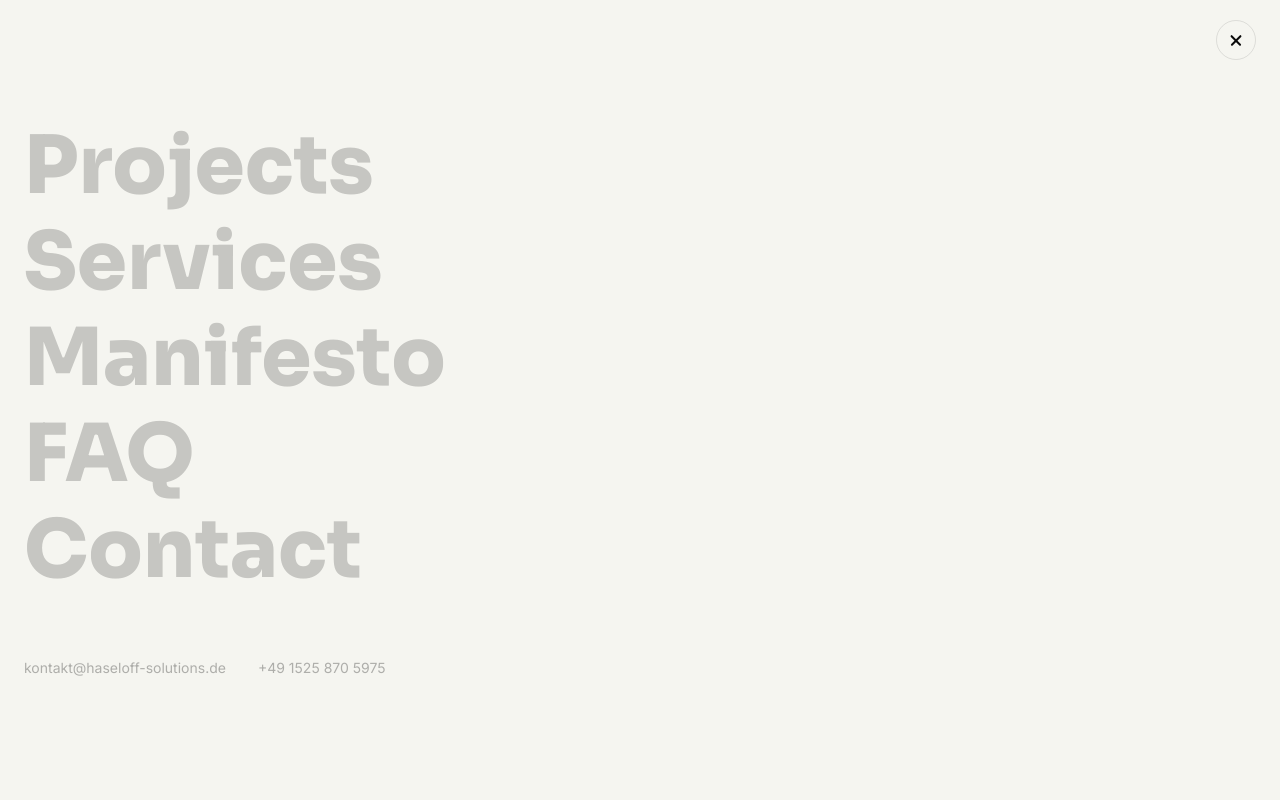
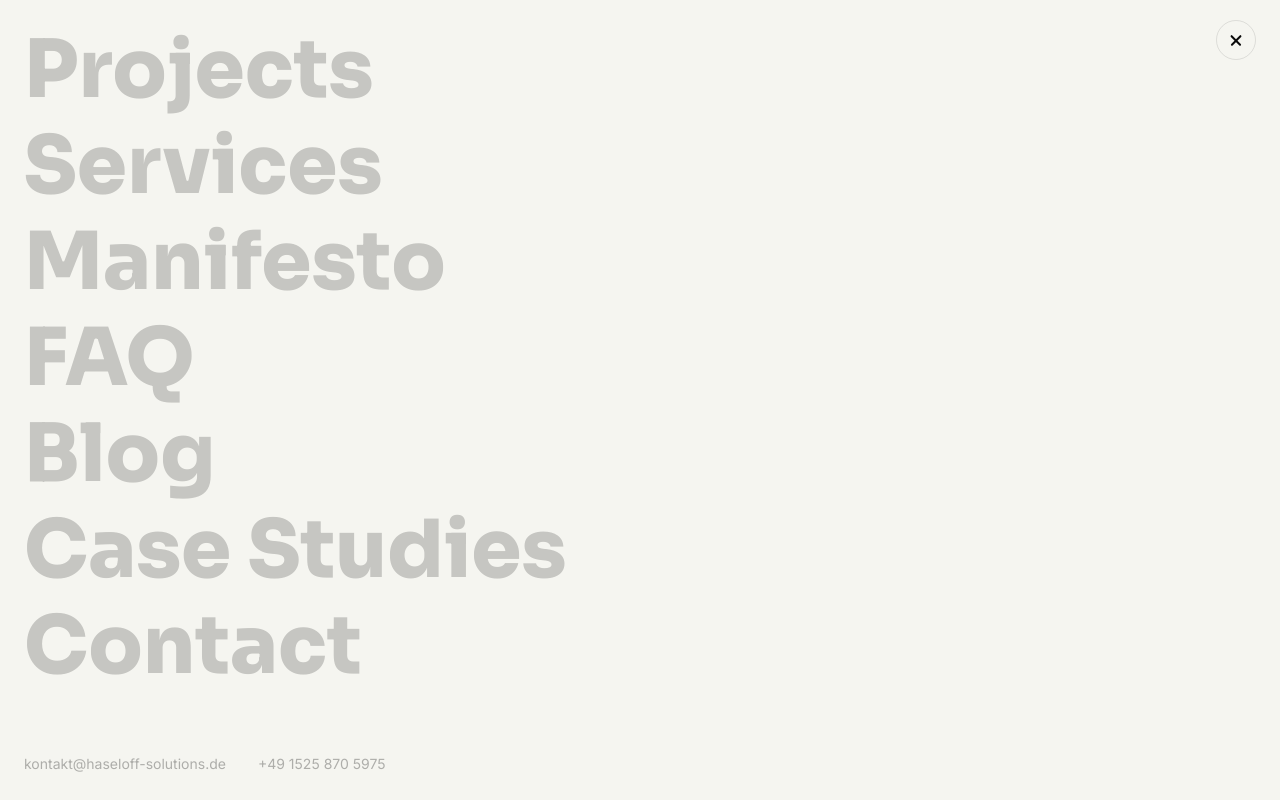
Before and after one commit to ttvtimotheus/haseloff-solutions, a Next.js app: page /en/danke in a window 1280 px wide. Both pictures are taken after a click on the button "Open menu". Shown: the top 800 px of the page. Built offline with nearby package versions, Linux system fonts and the light colour scheme.

Commit message:
feat: add blog and references links to Header and Footer components, and update translations for German and English

```diff
--- a/src/components/Footer.tsx
+++ b/src/components/Footer.tsx
@@ -48,6 +48,12 @@ export default function Footer() {
                     {t(`nav.${id}` as any)}
                   </button>
                 ))}
+                <Link href="/blog" className="block text-cream/30 hover:text-cream transition-colors duration-300">
+                  {t('nav.blog')}
+                </Link>
+                <Link href="/referenzen" className="block text-cream/30 hover:text-cream transition-colors duration-300">
+                  {t('nav.referenzen')}
+                </Link>
               </div>
             </nav>
 
--- a/src/components/Header.tsx
+++ b/src/components/Header.tsx
@@ -29,11 +29,16 @@ export default function Header() {
     return () => { document.body.style.overflow = ''; };
   }, [menuOpen]);
 
-  const navItems = [
+  const scrollNavItems = [
     { id: 'projekte', label: t('projekte') },
     { id: 'leistungen', label: t('leistungen') },
     { id: 'philosophie', label: t('philosophie') },
     { id: 'faq', label: t('faq') },
+  ];
+
+  const linkNavItems = [
+    { href: '/blog' as const, label: t('blog') },
+    { href: '/referenzen' as const, label: t('referenzen') },
   ];
 
   const hamburger = (
@@ -119,7 +124,7 @@ export default function Header() {
           >
             <div className="container mx-auto px-4 sm:px-6">
               <nav className="space-y-2">
-                {navItems.map((item, i) => (
+                {scrollNavItems.map((item, i) => (
                   <motion.div
                     key={item.id}
                     initial={{ opacity: 0, y: 30 }}
@@ -140,11 +145,28 @@ export default function Header() {
                     </button>
                   </motion.div>
                 ))}
+                {linkNavItems.map((item, i) => (
+                  <motion.div
+                    key={item.href}
+                    initial={{ opacity: 0, y: 30 }}
+                    animate={{ opacity: 1, y: 0 }}
+                    exit={{ opacity: 0, y: -20 }}
+                    transition={{ duration: 0.4, delay: (scrollNavItems.length + i) * 0.05 }}
+                  >
+                    <Link
+                      href={item.href}
+                      onClick={() => setMenuOpen(false)}
+                      className="block font-display font-extrabold text-[clamp(2.5rem,8vw,5rem)] leading-[1.1] text-ink/20 hover:text-ink transition-colors duration-300"
+                    >
+                      {item.label}
+                    </Link>
+                  </motion.div>
+                ))}
                 <motion.div
                   initial={{ opacity: 0, y: 30 }}
                   animate={{ opacity: 1, y: 0 }}
                   exit={{ opacity: 0, y: -20 }}
-                  transition={{ duration: 0.4, delay: navItems.length * 0.05 }}
+                  transition={{ duration: 0.4, delay: (scrollNavItems.length + linkNavItems.length) * 0.05 }}
                 >
                   <Link
                     href="/kontakt"
--- a/src/messages/de.json
+++ b/src/messages/de.json
@@ -19,6 +19,8 @@
     "leistungen": "Leistungen",
     "philosophie": "Manifest",
     "faq": "FAQ",
+    "blog": "Blog",
+    "referenzen": "Referenzen",
     "kontakt": "Kontakt",
     "impressum": "Impressum",
     "datenschutz": "Datenschutz"
--- a/src/messages/en.json
+++ b/src/messages/en.json
@@ -19,6 +19,8 @@
     "leistungen": "Services",
     "philosophie": "Manifesto",
     "faq": "FAQ",
+    "blog": "Blog",
+    "referenzen": "Case Studies",
     "kontakt": "Contact",
     "impressum": "Legal Notice",
     "datenschutz": "Privacy Policy"
```
